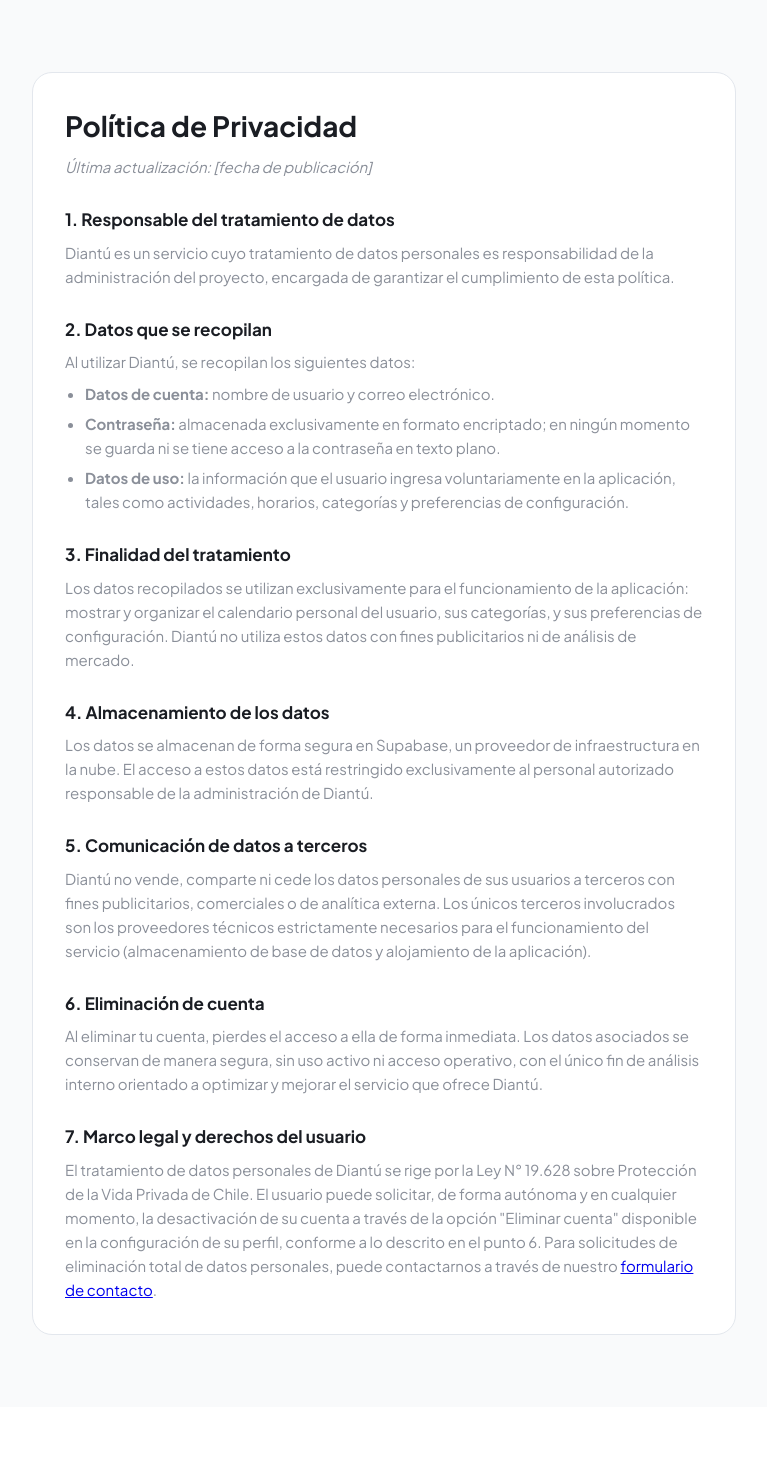
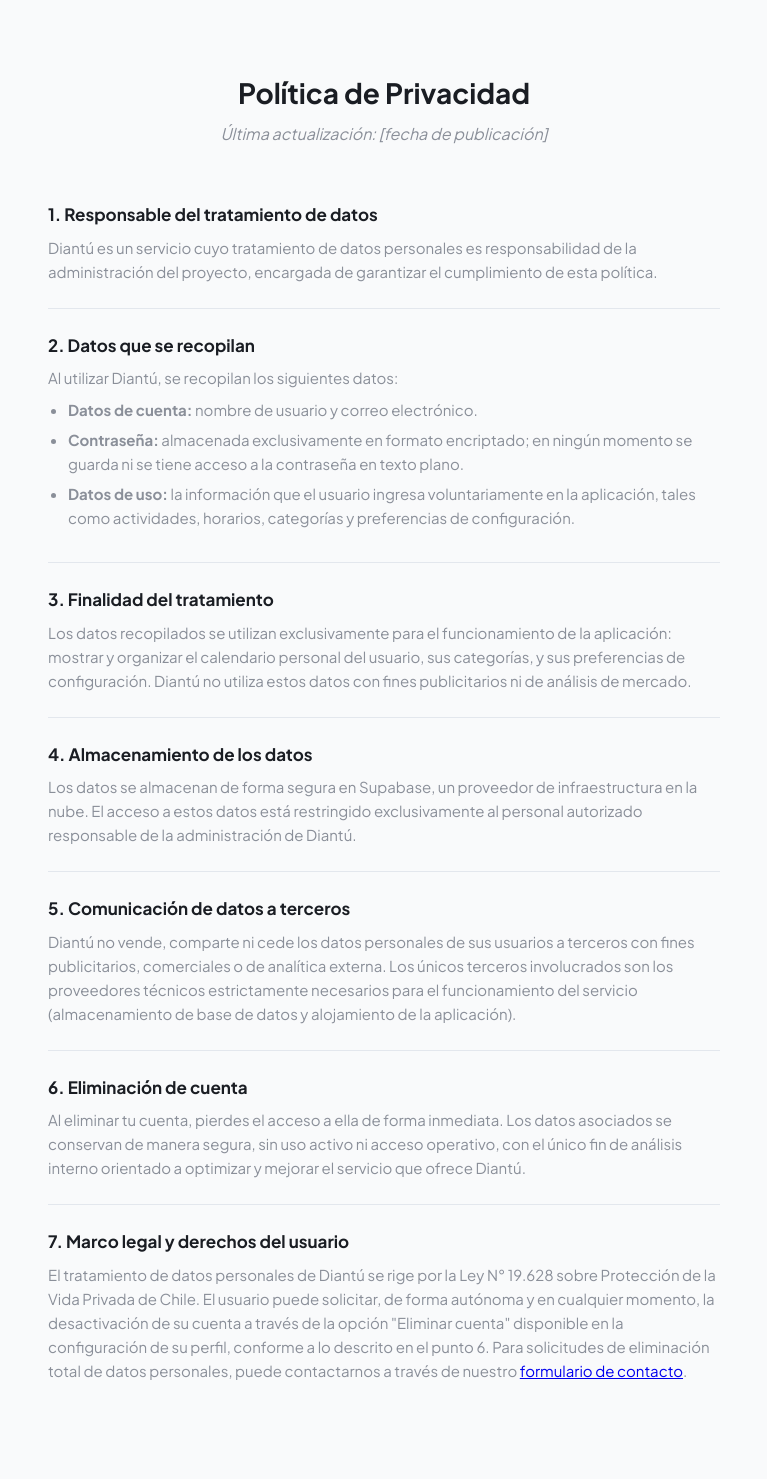
Before and after one commit to coniosorior/calendario_diantu, a Django app: page /privacidad/ in a window 1280 px wide. Shown: the part 81-1560 px from the top of the page, without its empty margins (256-1023 px from the left). Before the commit the page ends 1416 px from the top, so only its background shows below. Run offline with Django 5.2, Linux system fonts and the light colour scheme; some libraries are stand-ins or nearby versions.

Commit message:
refactor(public): quitar card envolvente de privacidad y agregar secciones con divisores

```diff
--- a/apps/public/templates/public/privacy.html
+++ b/apps/public/templates/public/privacy.html
@@ -3,14 +3,21 @@
 
 {% block titulo %}Privacidad — Diantú{% endblock %}
 
+{% block css_extra %}
+<link rel="stylesheet" href="{% static 'css/privacy.css' %}">
+{% endblock %}
+
 {% block contenido %}
-<div class="card card--wide">
+<div class="privacy-content">
     <h1>Política de Privacidad</h1>
     <p><em>Última actualización: [fecha de publicación]</em></p>
 
+    <div class="privacy-content__section">
         <h2>1. Responsable del tratamiento de datos</h2>
         <p>Diantú es un servicio cuyo tratamiento de datos personales es responsabilidad de la administración del proyecto, encargada de garantizar el cumplimiento de esta política.</p>
+    </div>
 
+    <div class="privacy-content__section">
         <h2>2. Datos que se recopilan</h2>
         <p>Al utilizar Diantú, se recopilan los siguientes datos:</p>
         <ul>
@@ -18,20 +25,31 @@
             <li><strong>Contraseña:</strong> almacenada exclusivamente en formato encriptado; en ningún momento se guarda ni se tiene acceso a la contraseña en texto plano.</li>
             <li><strong>Datos de uso:</strong> la información que el usuario ingresa voluntariamente en la aplicación, tales como actividades, horarios, categorías y preferencias de configuración.</li>
         </ul>
+    </div>
 
+    <div class="privacy-content__section">
         <h2>3. Finalidad del tratamiento</h2>
         <p>Los datos recopilados se utilizan exclusivamente para el funcionamiento de la aplicación: mostrar y organizar el calendario personal del usuario, sus categorías, y sus preferencias de configuración. Diantú no utiliza estos datos con fines publicitarios ni de análisis de mercado.</p>
+    </div>
 
+    <div class="privacy-content__section">
         <h2>4. Almacenamiento de los datos</h2>
         <p>Los datos se almacenan de forma segura en Supabase, un proveedor de infraestructura en la nube. El acceso a estos datos está restringido exclusivamente al personal autorizado responsable de la administración de Diantú.</p>
+    </div>
 
+    <div class="privacy-content__section">
         <h2>5. Comunicación de datos a terceros</h2>
         <p>Diantú no vende, comparte ni cede los datos personales de sus usuarios a terceros con fines publicitarios, comerciales o de analítica externa. Los únicos terceros involucrados son los proveedores técnicos estrictamente necesarios para el funcionamiento del servicio (almacenamiento de base de datos y alojamiento de la aplicación).</p>
+    </div>
 
+    <div class="privacy-content__section">
         <h2>6. Eliminación de cuenta</h2>
         <p>Al eliminar tu cuenta, pierdes el acceso a ella de forma inmediata. Los datos asociados se conservan de manera segura, sin uso activo ni acceso operativo, con el único fin de análisis interno orientado a optimizar y mejorar el servicio que ofrece Diantú.</p>
+    </div>
 
+    <div class="privacy-content__section">
         <h2>7. Marco legal y derechos del usuario</h2>
         <p>El tratamiento de datos personales de Diantú se rige por la Ley N° 19.628 sobre Protección de la Vida Privada de Chile. El usuario puede solicitar, de forma autónoma y en cualquier momento, la desactivación de su cuenta a través de la opción "Eliminar cuenta" disponible en la configuración de su perfil, conforme a lo descrito en el punto 6. Para solicitudes de eliminación total de datos personales, puede contactarnos a través de nuestro <a href="{% url 'public:contact' %}">formulario de contacto</a>.</p>
     </div>
+</div>
 {% endblock %}
--- a/static/css/components/card.css
+++ b/static/css/components/card.css
@@ -11,38 +11,6 @@
     margin: 3rem auto;
 }
 
-.card--wide {
-    max-width: 44rem;
-    margin: 3rem auto;
-}
-
-.card--wide h1 {
-    font-size: 1.75rem;
-    margin-bottom: 0.5rem;
-}
-
-.card--wide h2 {
-    font-size: 1.0625rem;
-    margin-top: 1.75rem;
-    margin-bottom: 0.5rem;
-}
-
-.card--wide p,
-.card--wide li {
-    font-size: 0.9375rem;
-    line-height: 1.6;
-    color: var(--color-text-secondary);
-}
-
-.card--wide ul {
-    padding-left: 1.25rem;
-    margin: 0.5rem 0;
-}
-
-.card--wide li {
-    margin-bottom: 0.375rem;
-}
-
 .card--medium {
     max-width: 40rem;
     margin: 3rem auto;
--- /dev/null
+++ b/static/css/privacy.css
@@ -0,0 +1,47 @@
+.privacy-content {
+    max-width: 44rem;
+    margin: 3rem auto;
+    padding: 0 1rem;
+}
+
+.privacy-content h1 {
+    font-size: 1.75rem;
+    margin-bottom: 0.5rem;
+    text-align: center;
+}
+
+.privacy-content > p:first-of-type {
+    text-align: center;
+    color: var(--color-text-secondary);
+    margin-bottom: 2rem;
+}
+
+.privacy-content__section {
+    padding: 1.5rem 0;
+    border-bottom: 1px solid var(--color-border);
+}
+
+.privacy-content__section:last-child {
+    border-bottom: none;
+}
+
+.privacy-content__section h2 {
+    font-size: 1.0625rem;
+    margin-bottom: 0.5rem;
+}
+
+.privacy-content__section p,
+.privacy-content__section li {
+    font-size: 0.9375rem;
+    line-height: 1.6;
+    color: var(--color-text-secondary);
+}
+
+.privacy-content__section ul {
+    padding-left: 1.25rem;
+    margin: 0.5rem 0;
+}
+
+.privacy-content__section li {
+    margin-bottom: 0.375rem;
+}
```
Lines whose indentation alone changed are shown as unchanged.
